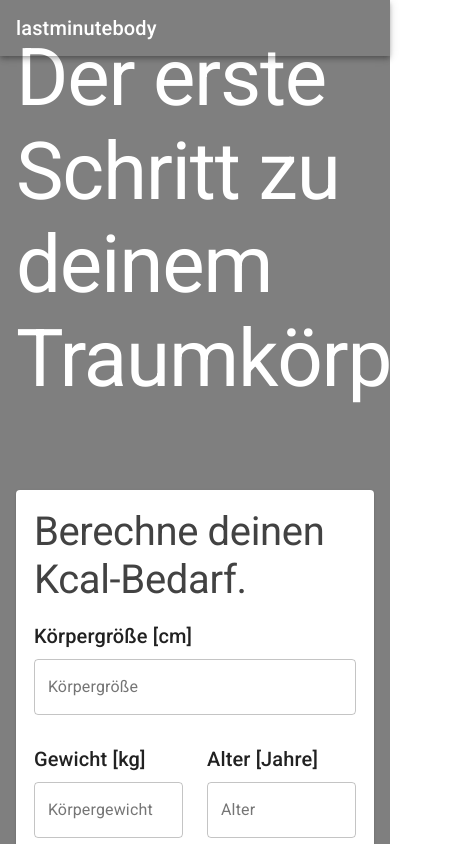
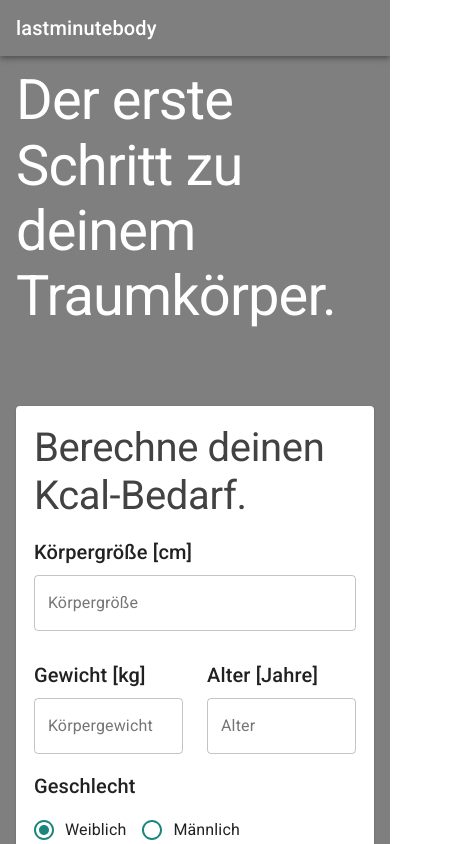
Before and after one commit to mbRyan94/kcalrechner, a Next.js app: page / in a window 390 px wide. Shown: the top 844 px of the page, 473 px wide, since content can reach past the window. Built offline with nearby package versions, Linux system fonts and the light colour scheme.

Commit message:
add media query for better hero text size

```diff
--- a/pages/index.js
+++ b/pages/index.js
@@ -49,6 +49,10 @@ const useStyles = makeStyles((theme) => ({
     color: "#ffffff",
     fontWeight: 400,
     fontSize: "5rem",
+    [theme.breakpoints.down("sm")]: {
+      fontSize: "3.5rem",
+      marginTop: "10%",
+    },
   },
   calcHeaderText: {
     fontSize: "2.5rem",
```
